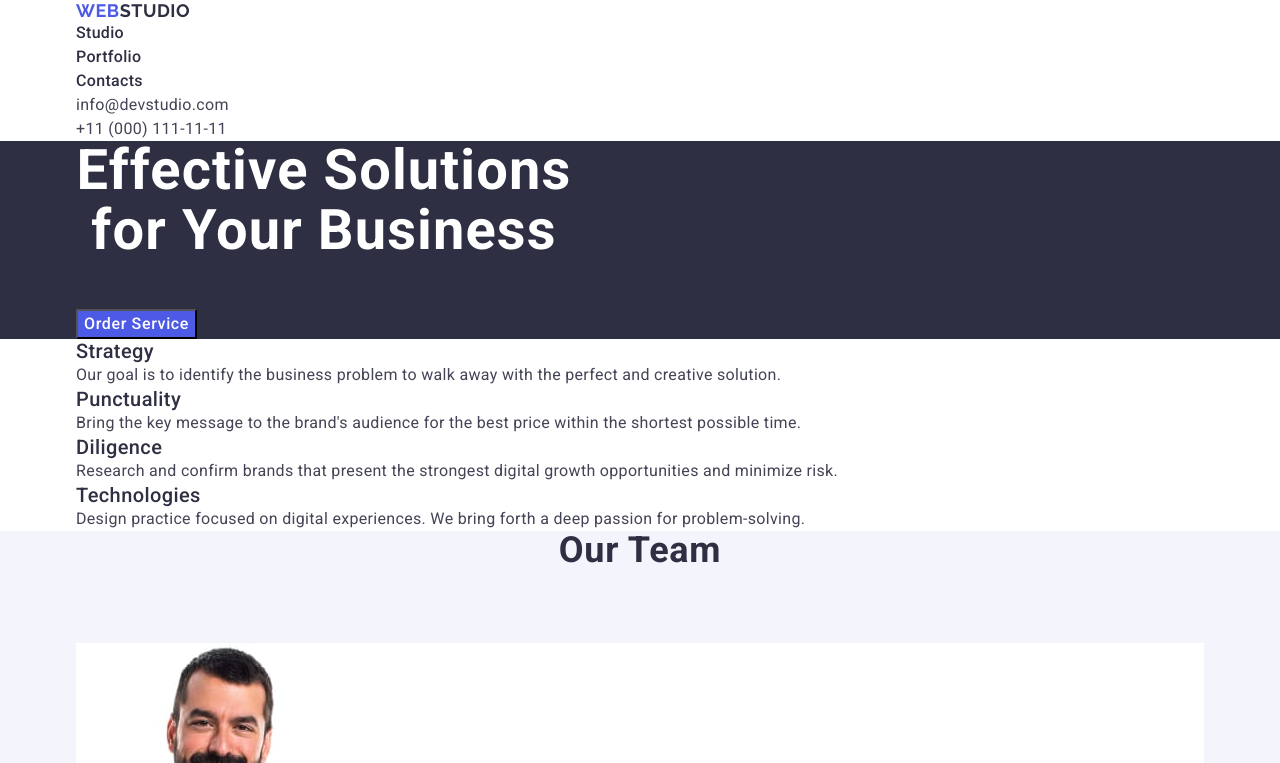
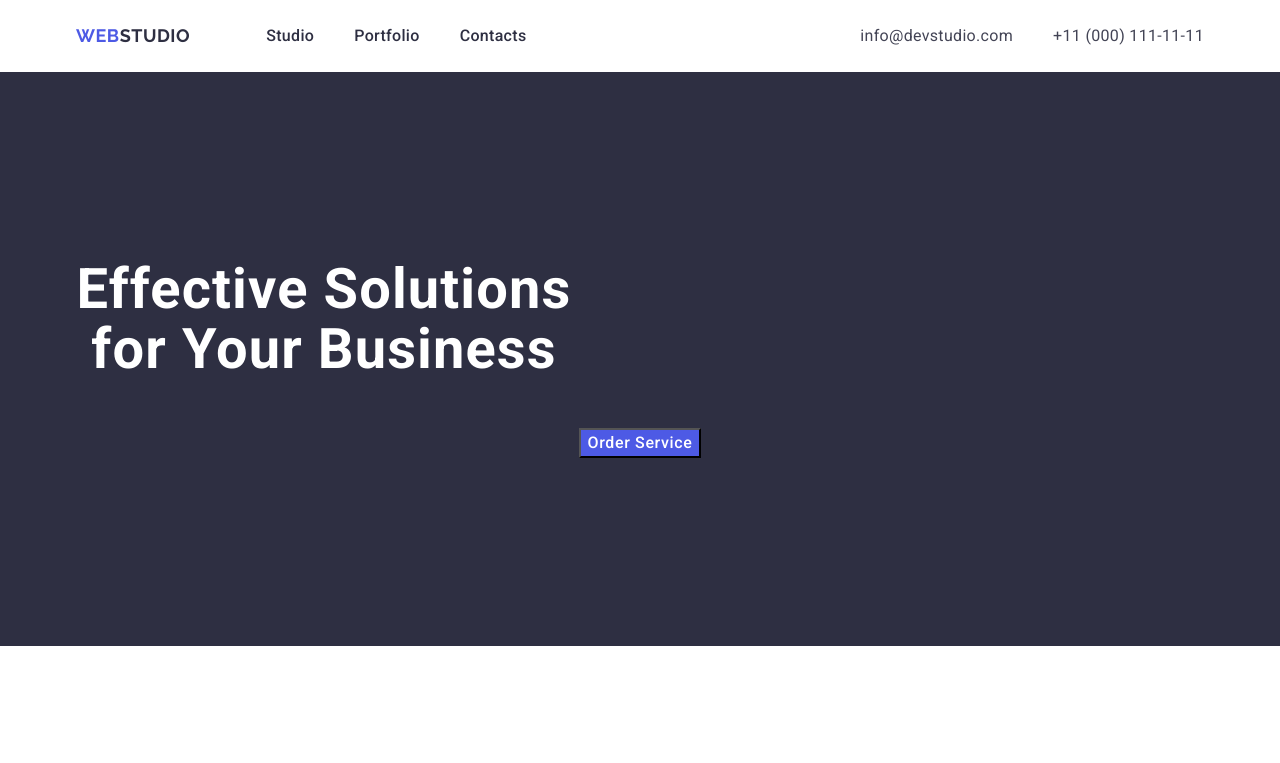
Before and after one commit to YurchakV/goit-markup-hw-03, a plain HTML site: page index.html in a window 1280 px wide. Shown: the top 763 px of the page. Drawn offline with nearby package versions, Linux system fonts and the light colour scheme.

Commit message:
heroprocess

```diff
--- a/css/styles.css
+++ b/css/styles.css
@@ -41,6 +41,11 @@ button {
   margin-right: auto;
 }
 
+.section {
+  padding-top: 120px;
+  padding-bottom: 120px;
+}
+
 .team,
 .portfolio {
   margin-bottom: 72px;
@@ -53,13 +58,26 @@ button {
 .header {
 }
 
+.header-container {
+  display: flex;
+}
 .header-nav {
+  display: flex;
+  margin-right: auto;
+  align-items: center;
 }
 
 .header-nav-list {
+  display: flex;
+  align-items: center;
 }
 
 .header-nav-list-item {
+  margin-right: 40px;
+}
+
+.header-nav-list-item:last-child {
+  margin-right: 0;
 }
 
 .header-logo {
@@ -71,6 +89,7 @@ button {
   line-height: 1.17;
   letter-spacing: 0.54px;
   text-transform: uppercase;
+  margin-right: 76px;
 }
 
 .header-logo-color {
@@ -92,6 +111,9 @@ button {
   font-weight: 500;
   line-height: 1.5;
   letter-spacing: 0.32px;
+  display: block;
+  padding-top: 24px;
+  padding-bottom: 24px;
 }
 
 .header-nav-link:focus {
@@ -107,9 +129,19 @@ button {
 }
 
 .header-address-list {
+  display: flex;
+  align-items: center;
 }
 
 .header-address-list-item {
+  margin-right: 40px;
+  display: block;
+  padding-top: 24px;
+  padding-bottom: 24px;
+}
+
+.header-address-list-item:last-child {
+  margin-right: 0;
 }
 
 .header-address-link {
@@ -133,6 +165,11 @@ button {
 
 .hero-background {
   background-color: #2e2f42;
+  padding: 188px 0;
+  text-align: center;
+}
+
+.hero-container {
 }
 
 .hero {
--- a/index.html
+++ b/index.html
@@ -16,7 +16,7 @@
 <body>
     <!-- Header -->
     <header class="header">
-        <div class="container">
+        <div class="header-container container">
             <nav class="header-nav">
                 <a class="header-logo" href="./index.html">Web<span class="header-logo-color">Studio</span></a>
                 <ul class="header-nav-list">
@@ -49,14 +49,14 @@
     <main>
         <!-- Hero -->
         <section class="hero-background">
-            <div class="container">
+            <div class="hero-container container">
                 <h1 class="hero">Effective Solutions
                     for Your Business</h1>
                 <button class="hero-button" type="button">Order Service</button>
             </div>
         </section>
         <!-- Features -->
-        <section>
+        <section class="features section">
             <div class="container">
                 <h2 class="features" id="ourstudio" hidden>Features</h2>
                 <ul class="features-list">
@@ -89,7 +89,7 @@
 
         </section>
         <!-- Team -->
-        <section class="teamlist">
+        <section class="teamlist section">
             <div class="container">
                 <h2 class="team" id="ourphoto">Our Team</h2>
                 <ul class="team-list">
@@ -122,7 +122,7 @@
         </section>
 
         <!-- Portfolio -->
-        <section>
+        <section class="portfolio-block section">
             <div class="container">
                 <h2 class="portfolio">Our Portfolio</h2>
                 <ul class="portfolio-list">
```
